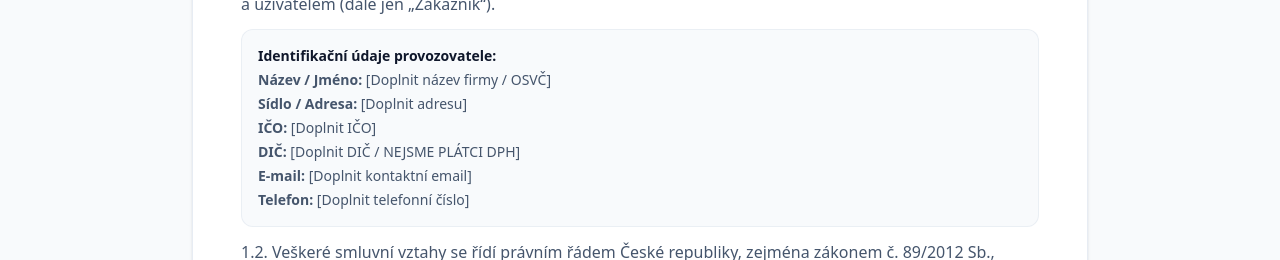
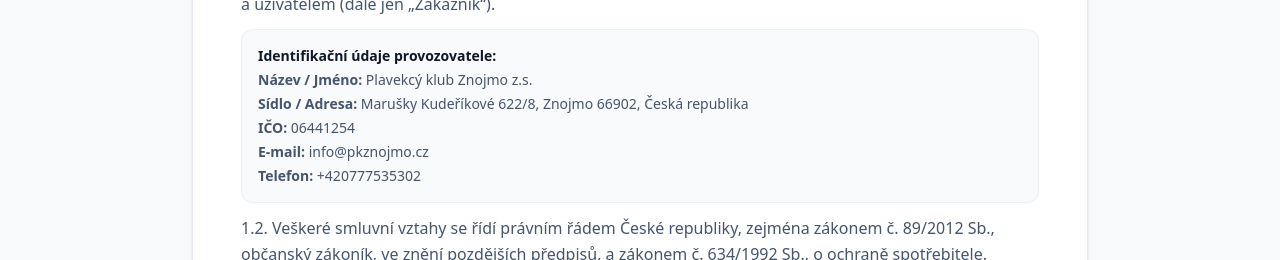
Before and after one commit to pkznojmo/emsznojmo, a Next.js app: page /obchodni-podminky in a window 1280 px wide. Shown: the part 467-727 px from the top of the page. Built offline with nearby package versions, Linux system fonts and the light colour scheme; no server answers.

Commit message:
Release 1.4.1 - Oprava OP

```diff
--- a/app/obchodni-podminky/page.tsx
+++ b/app/obchodni-podminky/page.tsx
@@ -46,12 +46,11 @@ export default function ObchodniPodminkyPage() {
               </p>
               <div className="bg-slate-50 p-4 rounded-xl border border-slate-200/60 text-sm space-y-1">
                 <p className="font-semibold text-slate-900">Identifikační údaje provozovatele:</p>
-                <p><strong>Název / Jméno:</strong> [Doplnit název firmy / OSVČ]</p>
-                <p><strong>Sídlo / Adresa:</strong> [Doplnit adresu]</p>
-                <p><strong>IČO:</strong> [Doplnit IČO]</p>
-                <p><strong>DIČ:</strong> [Doplnit DIČ / NEJSME PLÁTCI DPH]</p>
-                <p><strong>E-mail:</strong> [Doplnit kontaktní email]</p>
-                <p><strong>Telefon:</strong> [Doplnit telefonní číslo]</p>
+                <p><strong>Název / Jméno:</strong> Plavekcý klub Znojmo z.s.</p>
+                <p><strong>Sídlo / Adresa:</strong> Marušky Kudeříkové 622/8, Znojmo 66902, Česká republika</p>
+                <p><strong>IČO:</strong> 06441254</p>
+                <p><strong>E-mail:</strong> info@pkznojmo.cz</p>
+                <p><strong>Telefon:</strong> +420777535302</p>
               </div>
               <p>
                 1.2. Veškeré smluvní vztahy se řídí právním řádem České republiky, zejména zákonem č. 89/2012 Sb., občanský zákoník, ve znění pozdějších předpisů, a zákonem č. 634/1992 Sb., o ochraně spotřebitele.
```
